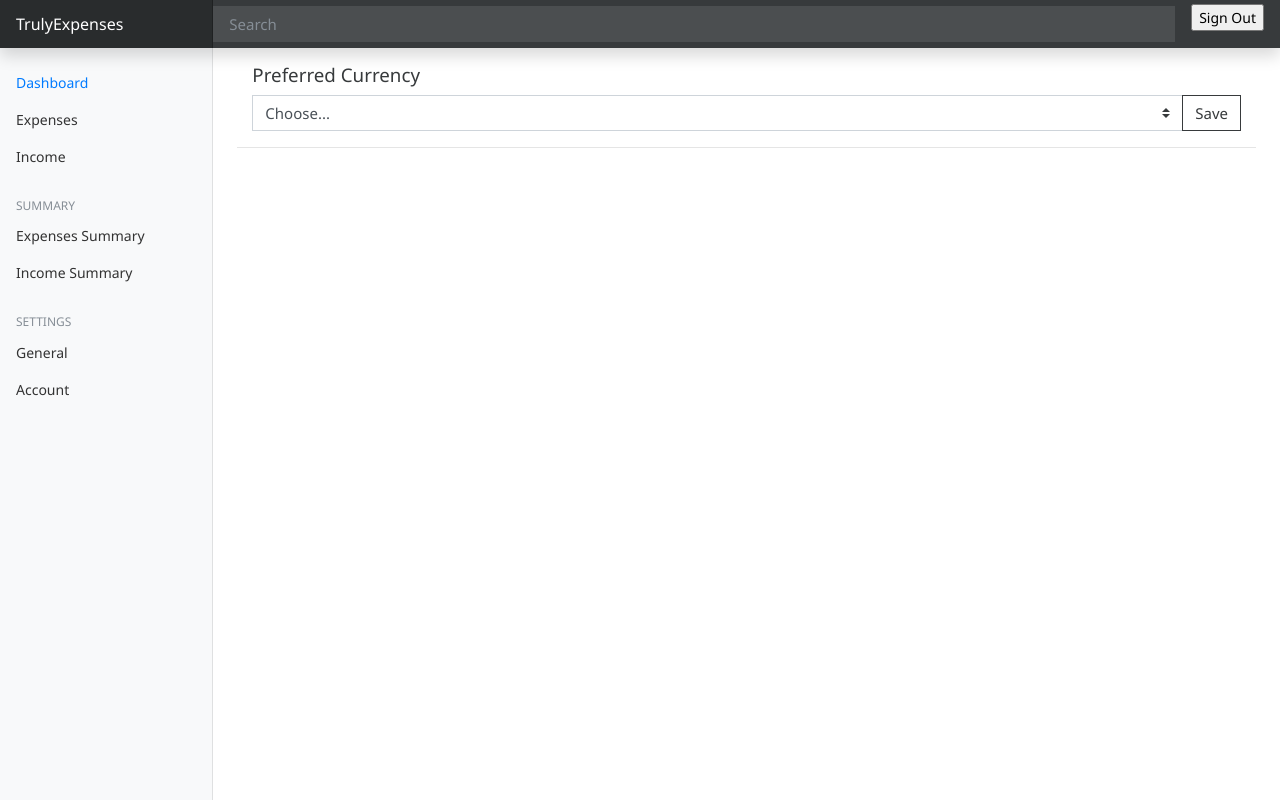
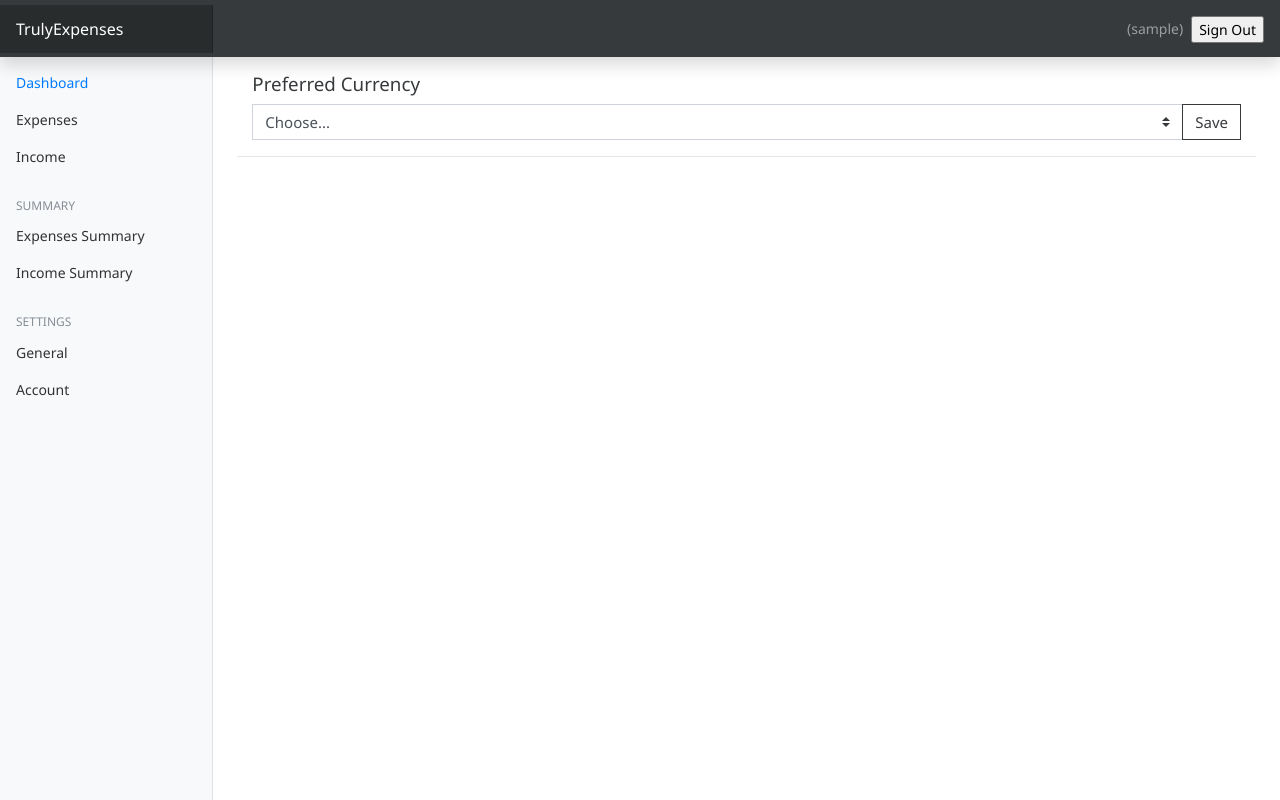
Before and after one commit to kylecollie/django-income-expense-website, a Django app: page /preferences/ in a window 1280 px wide. Run offline with Django 4.2, Linux system fonts and the light colour scheme; the visitor is signed in with stand-in values (Sample User, id 1); some libraries are stand-ins or nearby versions.

Commit message:
Bugfixes

```diff
--- a/expenseswebsite/templates/base.html
+++ b/expenseswebsite/templates/base.html
@@ -25,9 +25,13 @@
             data-target="#sidebarMenu" aria-controls="sidebarMenu" aria-expanded="false" aria-label="Toggle navigation">
             <span class="navbar-toggler-icon"></span>
         </button>
-        <input class="form-control form-control-dark w-100" type="text" placeholder="Search" aria-label="Search">
-        <ul class="navbar-nav px-3">
+        <ul class="navbar-nav px-3" style="display: flex; flex-direction: row; align-items: center;">
             <li class="nav-item text-nowrap">
+                <a href="" class="nav-link">
+                    ({{request.user.username}})
+                </a>
+            </li>
+            <li class="nav-item text-nowrap mt-3 ml-2">
                 <form action="{% url 'logout' %}" method="post">
                     {% csrf_token %}
                     <input type="submit" class="text text-capitalize" value="Sign out">
```
Also changed, not shown: expenseswebsite/templates/expenses/edit-expense.html (+2 -7 lines), README.md.
